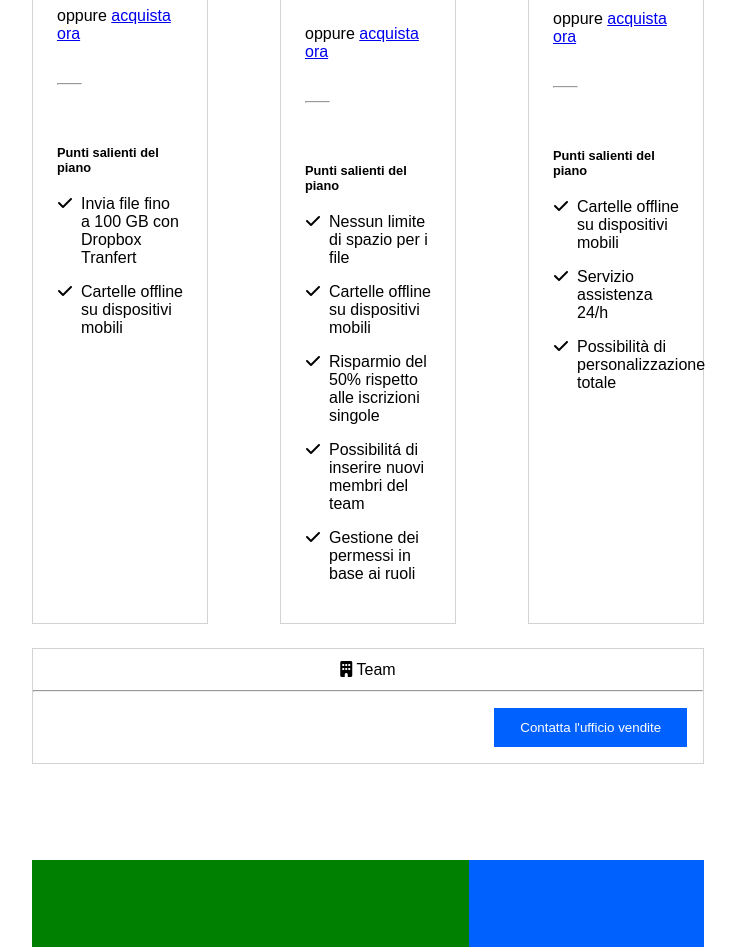
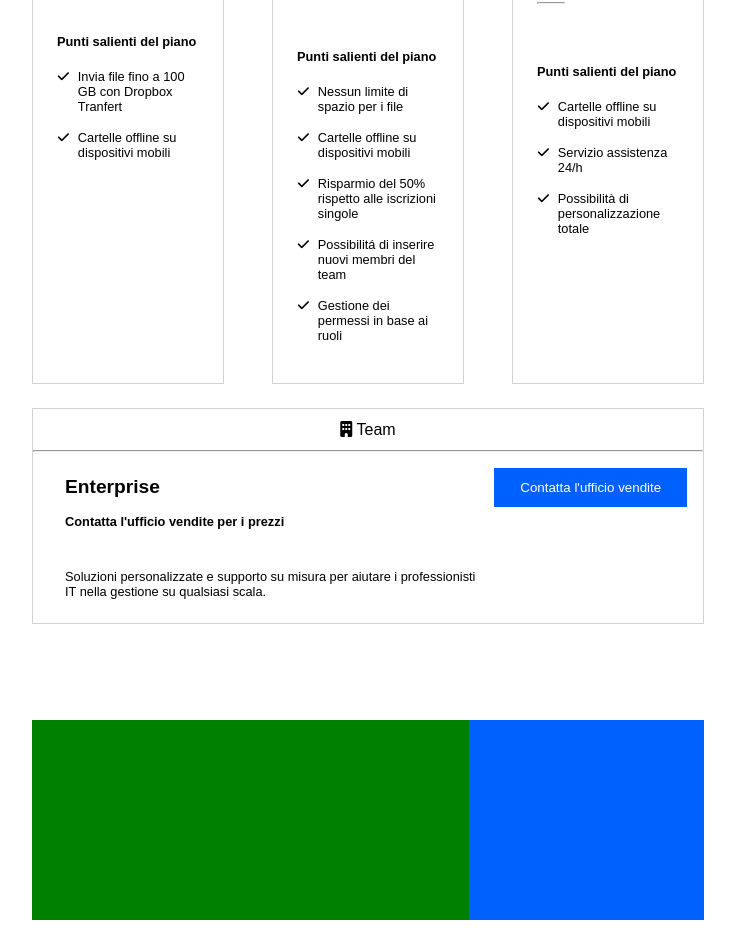
Before and after one commit to FlorianKomnino/htmlcss-dropbox, a plain HTML site: page index.html in a window 1280 px wide. Shown: the part 1433-2380 px from the top of the page, without its empty margins (272-1008 px from the left). Drawn offline with Linux system fonts and the light colour scheme.

Commit message:
finished sections with fixed css rules

```diff
--- a/css/style.css
+++ b/css/style.css
@@ -128,7 +128,6 @@ input {
     width: 1rem;
     height: 1rem;
     margin-bottom: 3rem;
-    font-size: 0.8rem;
 }
 
 .container-title .thin-container h1 {
@@ -139,7 +138,7 @@ input {
 .container-title .thin-container span {
     margin: 0 3rem 2rem 0.2rem;
     vertical-align: top;
-    font-size: 1rem;
+    font-size: 0.7rem;
 }
 
 .thin-container {
@@ -164,7 +163,7 @@ section li.flex .icon-span {
 }
 
 section li.flex {
-    font-size: 1rem;
+    font-size: 0.8rem;
     margin-bottom: 1rem;
 }
 
@@ -176,7 +175,7 @@ section li.flex {
 
 .vertical-section {
     border: 0.75px solid lightgray;
-    width: calc(100% / 3 - 3rem);
+    width: calc(100% / 3 - 2rem);
 }
 
 .vertical-section-description {
@@ -199,6 +198,10 @@ section li.flex {
     margin-bottom: 2.5rem;
 }
 
+.vertical-section-description ul {
+    min-height: 150px;
+}
+
 .horizontal-section {
     border: 0.75px solid lightgray;
     margin-top: 1.5rem;
@@ -211,10 +214,27 @@ div.horizontal-section-element {
 button.horizontal-section-element {
     width: 30%;
     margin: 1rem;
+    align-self: start;
 }
 
-.horiontal-section-element {
-    display: inline-block
+.horizontal-section-element *{
+    padding: 0.5rem 0 0.5rem 2rem;
+}
+
+.horizontal-section-element h2{
+    font-size: 1.2rem;
+    font-weight: 800;
+    padding-top: 1.5rem;
+}
+
+.horizontal-section-element h3{
+    font-size: 0.8rem;
+    margin-bottom: 1.5rem;
+}
+
+.horizontal-section-element p{
+    font-size: 0.8rem;
+    margin-bottom: 1rem;
 }
 
 /* find-a-partner selectors */
--- a/index.html
+++ b/index.html
@@ -359,9 +359,9 @@
                     <hr>
                     <div class="horizontal-section-description flex">
                         <div class="horizontal-section-element">
-                            <h2></h2>
-                            <h3></h3>
-                            <p></p>
+                            <h2>Enterprise</h2>
+                            <h3>Contatta l'ufficio vendite per i prezzi</h3>
+                            <p>Soluzioni personalizzate e supporto su misura per aiutare i professionisti IT nella gestione su qualsiasi scala.</p>
                         </div>
                         <button class="prova-gratis horizontal-section-element">Contatta l'ufficio vendite</button>
                     </div>
```
